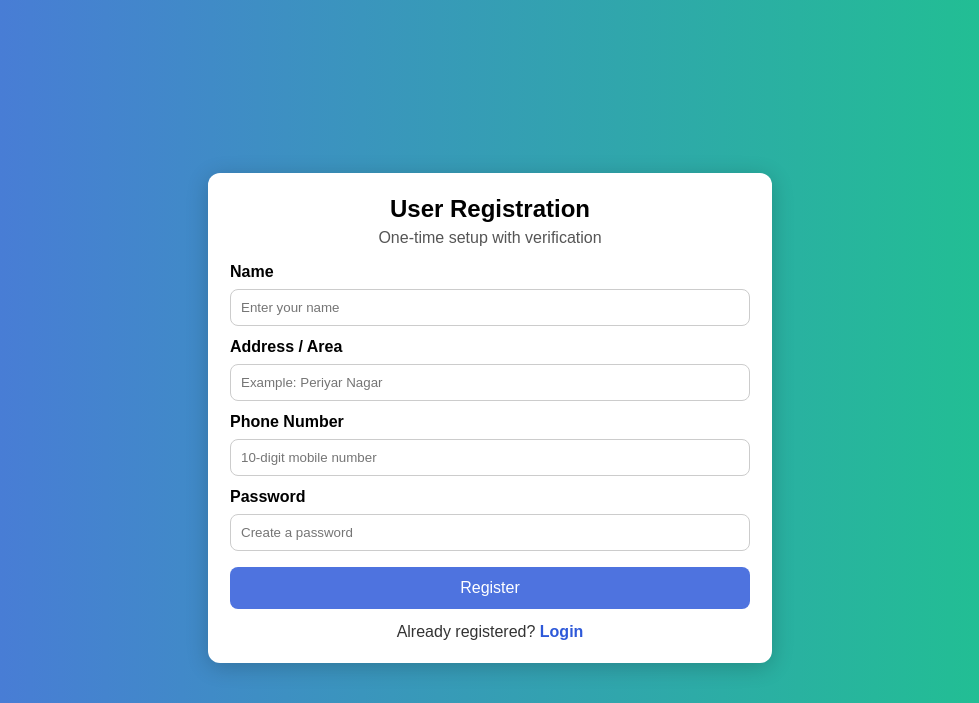
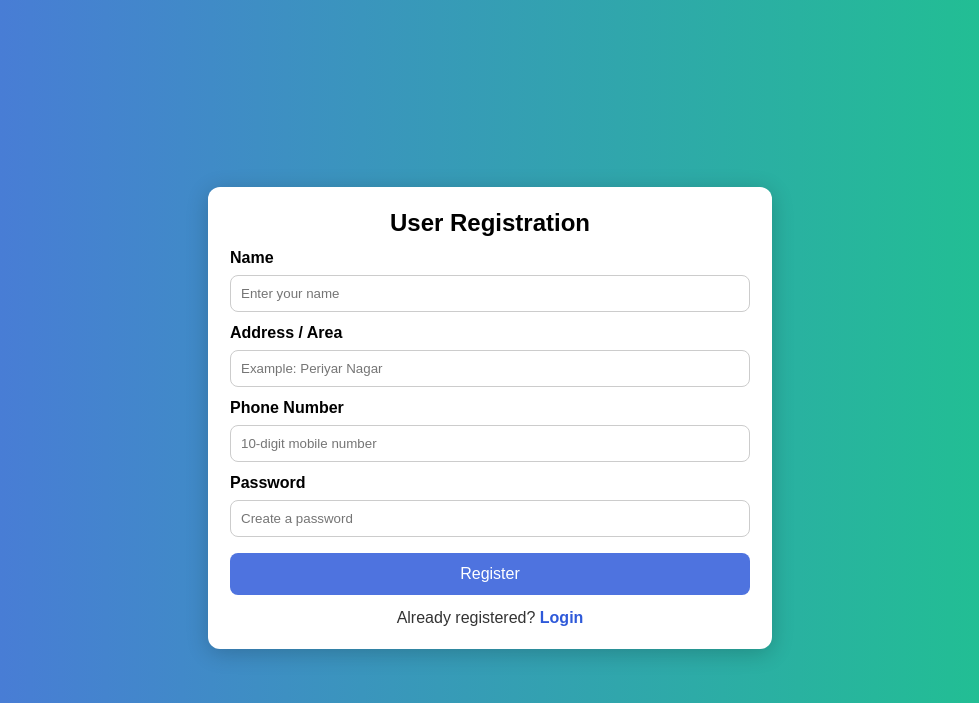
Before and after one commit to mraghamruthika/civic-ai-system, a Flask app: page /register in a window 1280 px wide. Shown: the top 703 px of the page, without its empty margins (150-1129 px from the left). Run offline with Flask 3, Linux system fonts and the light colour scheme.

Commit message:
Removed one-time setup line

```diff
--- a/templates/register.html
+++ b/templates/register.html
@@ -99,7 +99,6 @@
 <body>
     <div class="card">
         <h2>User Registration</h2>
-        <p class="sub">One-time setup with verification</p>
 
         {% if msg %}
         <div class="msg">{{ msg }}</div>
```
